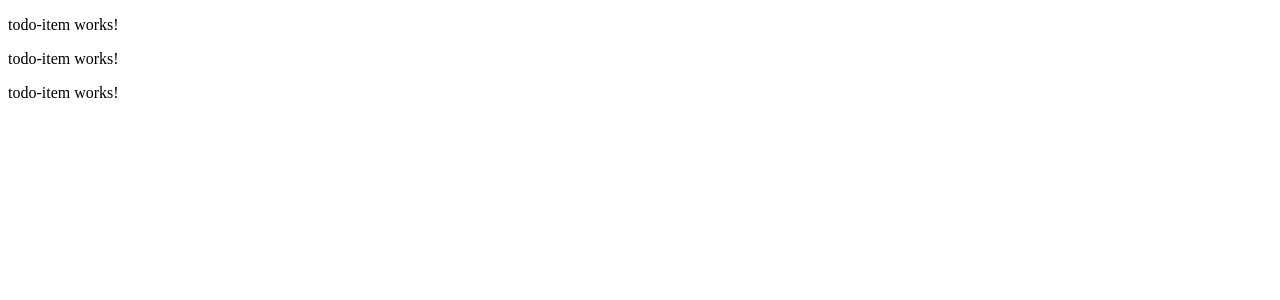
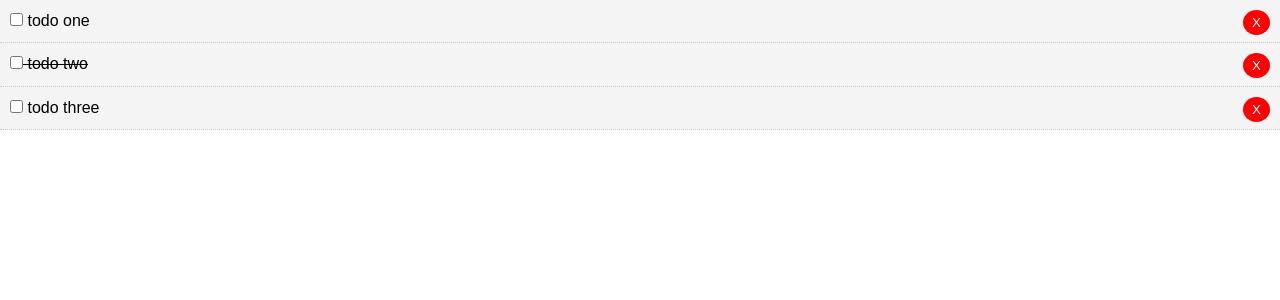
Before and after one commit to guidefari/angular-todo-app, an Angular app: page / in a window 1280 px wide. Shown: the top 300 px of the page. Built offline with nearby package versions, Linux system fonts and the light colour scheme.

Commit message:
add: global css reset + ngClass directive

```diff
--- a/src/app/components/todo-item/todo-item.component.css
+++ b/src/app/components/todo-item/todo-item.component.css
@@ -0,0 +1,19 @@
+.del {
+    background: #ff0000;
+    color: #fff;
+    border: none;
+    padding: 5px 9px;
+    border-radius: 50%;
+    cursor: pointer;
+    float: right;
+  }
+
+  .todo {
+    background: #f4f4f4;
+    padding: 10px;
+    border-bottom: 1px #ccc dotted;
+  }
+
+  .is-complete {
+    text-decoration: line-through;
+  }
--- a/src/app/components/todo-item/todo-item.component.html
+++ b/src/app/components/todo-item/todo-item.component.html
@@ -1 +1,7 @@
-<p>todo-item works!</p>
+<div [ngClass]="setClasses()">
+    <p>
+        <input type="checkbox">
+        {{todo.title}}
+        <button class="del">X</button>
+    </p>
+</div>
--- a/src/app/components/todo-item/todo-item.component.ts
+++ b/src/app/components/todo-item/todo-item.component.ts
@@ -14,4 +14,14 @@ export class TodoItemComponent implements OnInit {
   ngOnInit(): void {
   }
 
+  // Set Dynamic Classes
+  setClasses() {
+    let classes = {
+      todo: true,
+      'is-complete': this.todo.completed
+    }
+
+    return classes
+  }
+
 }
--- a/src/styles.css
+++ b/src/styles.css
@@ -1 +1,34 @@
 /* You can add global styles to this file, and also import other style files */
+
+* {
+    box-sizing: border-box;
+    margin: 0;
+    padding: 0;
+  }
+
+  body {
+    font-family: Arial, Helvetica, sans-serif;
+    line-height: 1.4;
+  }
+
+  a {
+    color: #333;
+    text-decoration: none;
+  }
+
+  .container {
+    padding: 0 1rem;
+  }
+
+  .btn {
+    display: inline-block;
+    border: none;
+    background: #555;
+    color: #fff;
+    padding: 7px 20px;
+    cursor: pointer;
+  }
+
+  .btn:hover {
+    background: #666;
+  }
```
